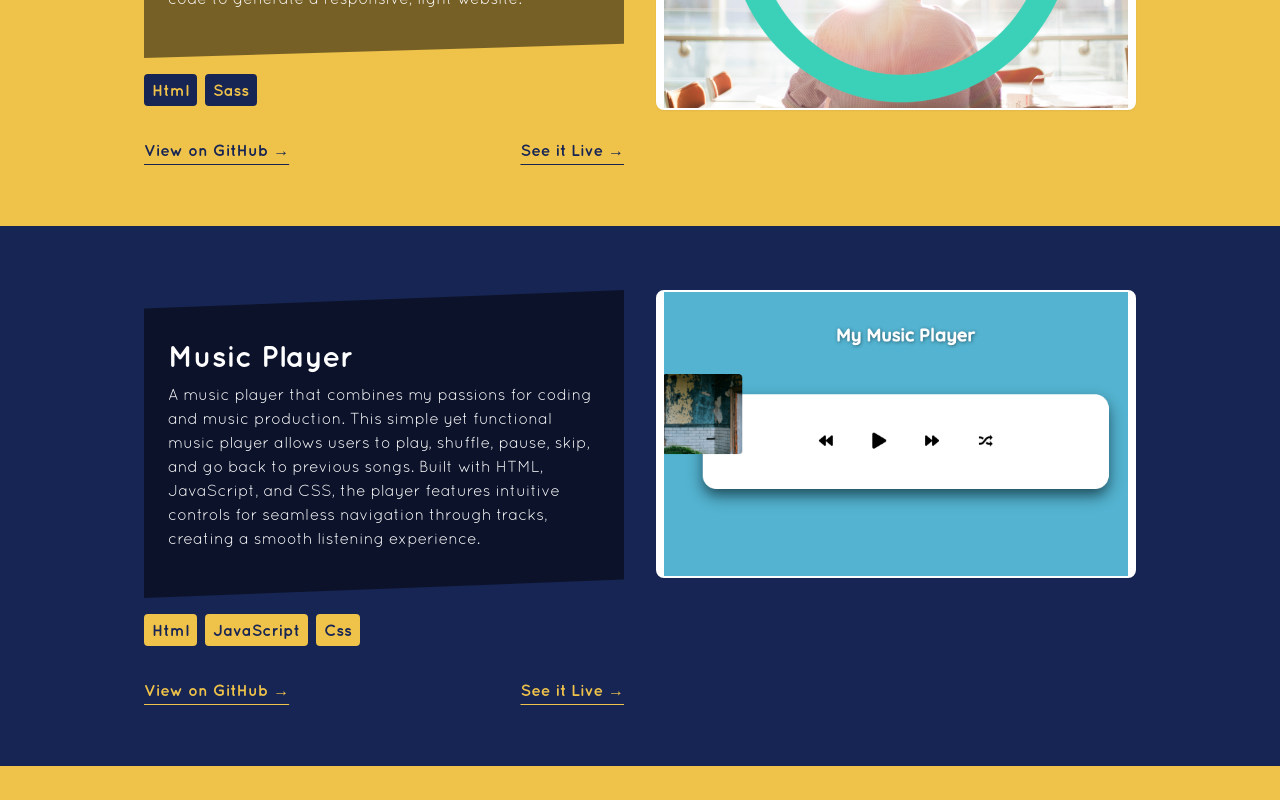
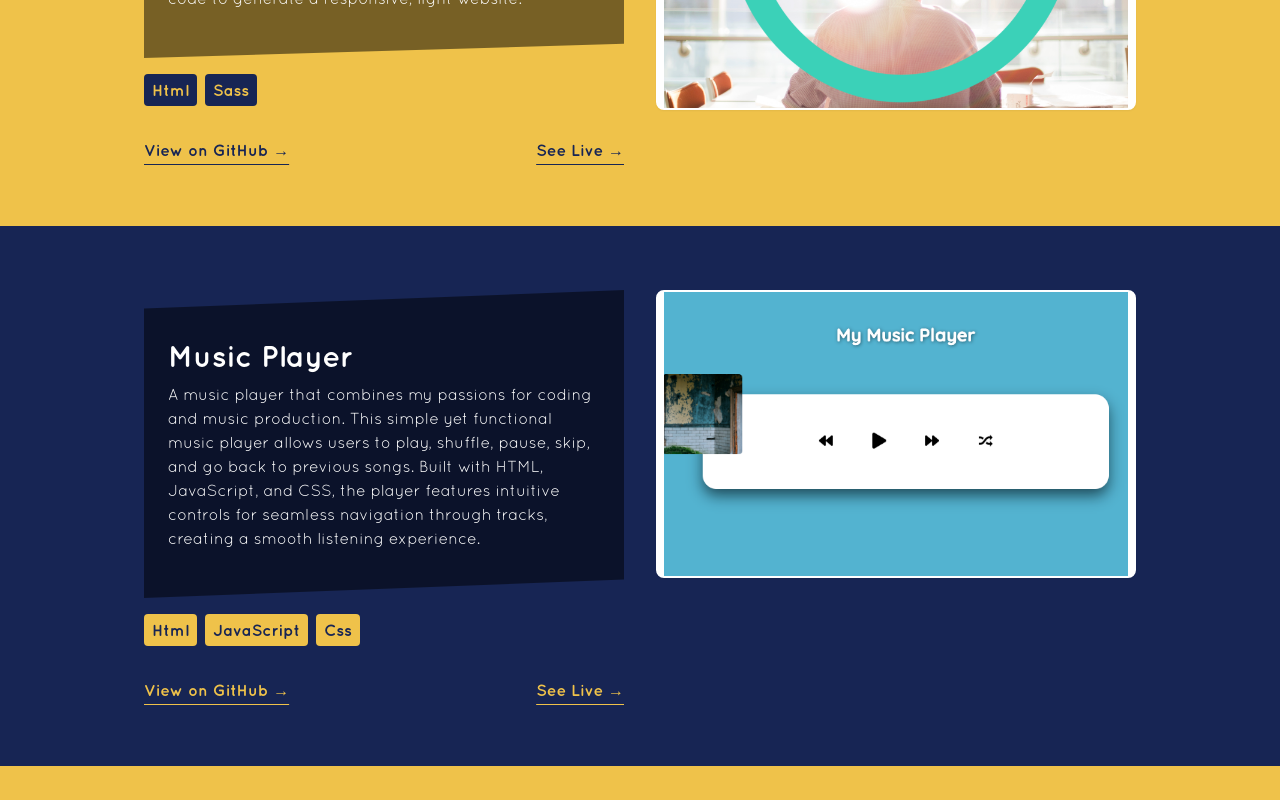
Before and after one commit to paologhidoni/portfolio, a React (Vite) app: page / in a window 1280 px wide. Shown: the part 800-1600 px from the top of the page. Built offline with nearby package versions, Linux system fonts and the light colour scheme.

Commit message:
Have screen reader read out project name on github & live links, accesib

```diff
--- a/src/components/Projects/Project/Project.tsx
+++ b/src/components/Projects/Project/Project.tsx
@@ -51,6 +51,7 @@ const Project: React.FC<Props> = ({
             target="_blank"
             rel="noreferrer"
             className={`${gitHubTxtColor} font-bold underline underline-offset-8 mt-4`}
+            aria-label={`View the ${title} project on GitHub`}
           >
             View on GitHub &rarr;
           </a>{" "}
@@ -59,8 +60,9 @@ const Project: React.FC<Props> = ({
             target="_blank"
             rel="noreferrer"
             className={`${gitHubTxtColor} font-bold underline underline-offset-8 mt-4`}
+            aria-label={`See the ${title} project Live`}
           >
-            See it Live &rarr;
+            See Live &rarr;
           </a>
         </div>
       </div>
```
